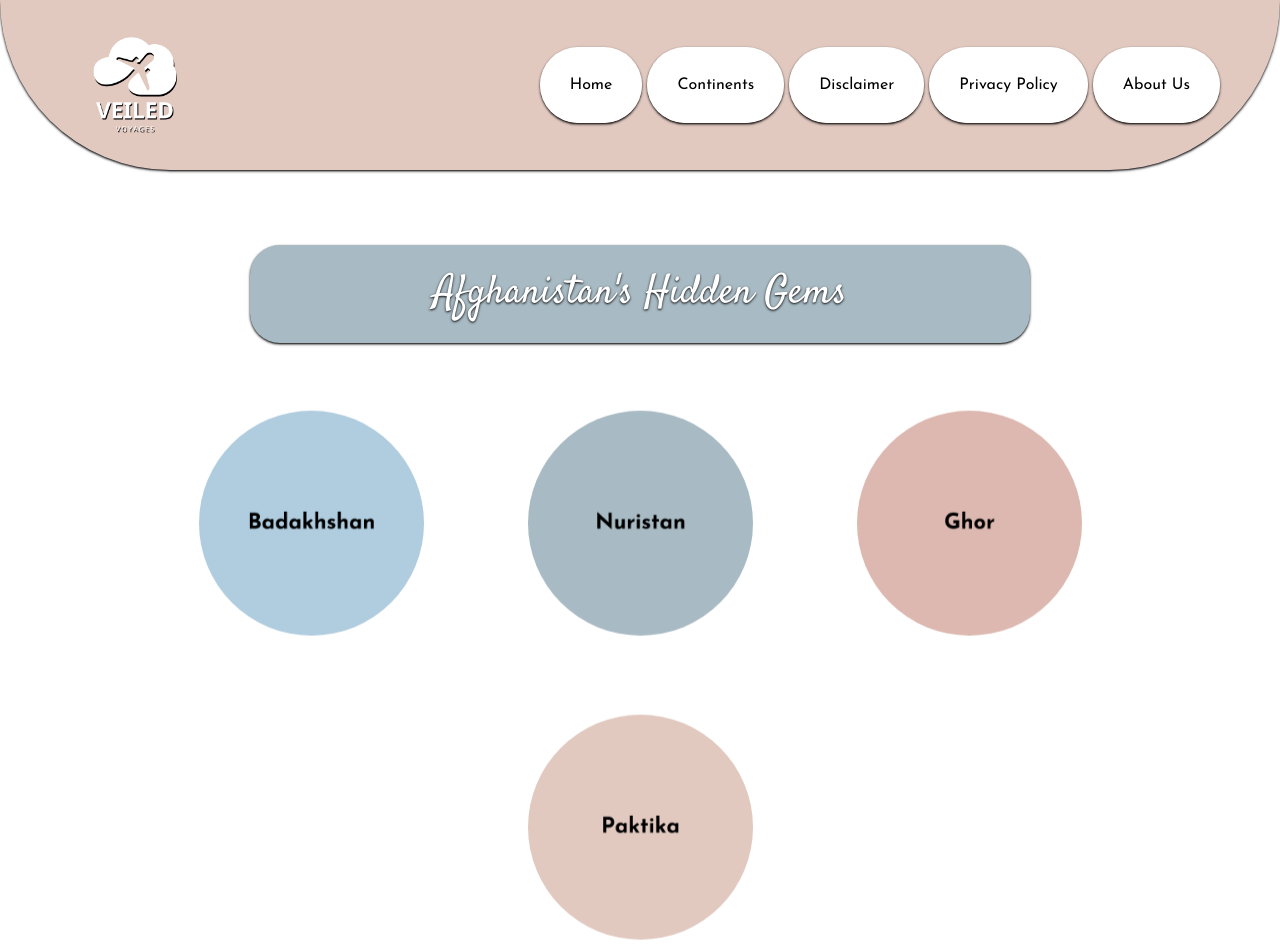
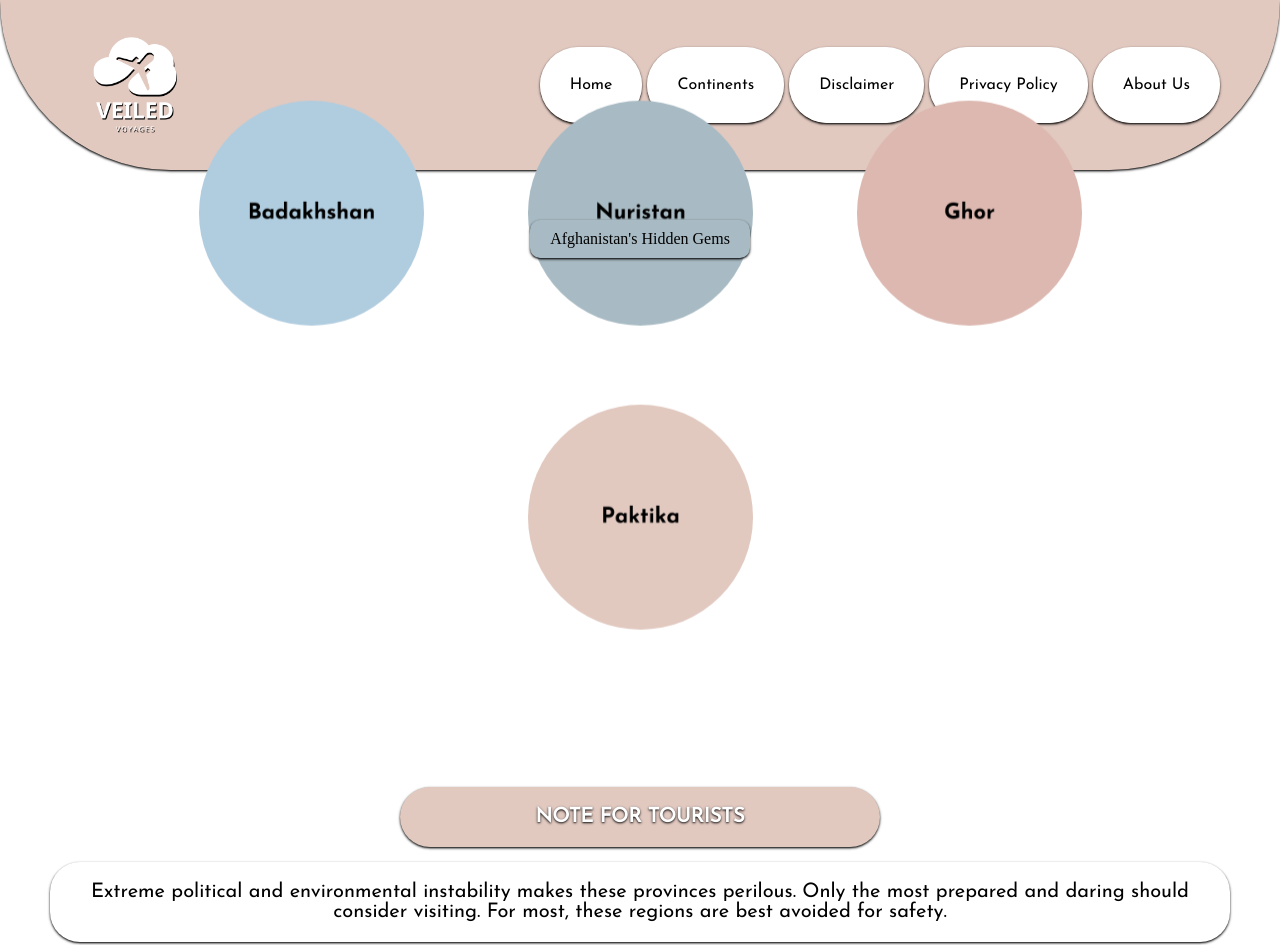
Before and after one commit to ashneeeet/AFGHANISTAN, a plain HTML site: page index.html in a window 1280 px wide. Shown: the top 945 px of the page. Drawn offline with Linux system fonts and the light colour scheme.

Commit message:
Update style.css

```diff
--- a/style.css
+++ b/style.css
@@ -133,22 +133,19 @@ body {
 /* Continents-head starts */
 
 .continents-head{
+    padding: 10px 20px;
+    background-color: #A8BAC3;
+    display: flex;
+    justify-content: center;
+    align-items: center;
     text-align: center;
-    padding: 20px 30px;
-    background-color: #A8BAC3;
-    font-family: Satisfy;
-    font-size: 40px;
+    width: fit-content;
+    margin: 50px auto;
     position: relative;
-    margin-top: 75px;
-    margin-left: 250px;
-    margin-right: 250px;
-    margin-bottom: 75px;
-    display: block;
-    color:white;
-    text-shadow:0 0.08rem 0.15rem black;
-    border-radius: 30px;
-    box-shadow: 0 0.08rem 0.15rem black;
-    white-space: nowrap;
+    box-shadow:0 0.08rem 0.15rem black;
+    border-radius: 10px;
+    z-index: 1;
+    margin-bottom: -150px;
 }
 
 /* Continents-head ends */
```
